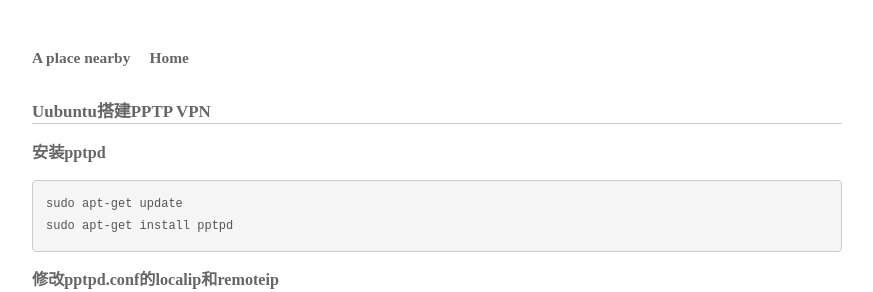
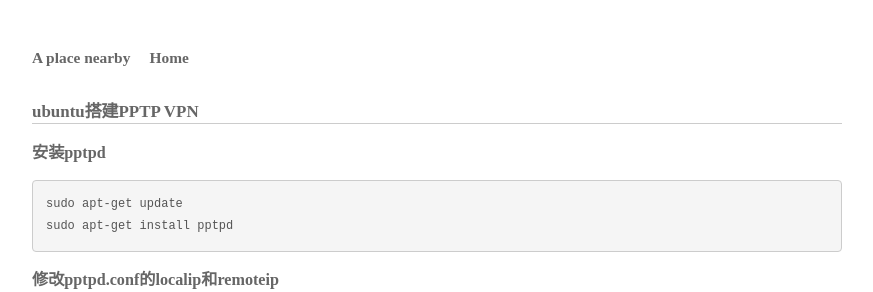
Before and after one commit to rissen/rissen.github.com, a Jekyll site: the page built from _posts/2015-12-23-setup-pptp-vpn-on-ubuntu.markdown, in a window 1280 px wide. Shown: the top 292 px of the page, without its empty margins (203-1076 px from the left). Built offline with Jekyll 4.4.1, drawn with Linux system fonts in a browser that asks for light colours.

Commit message:
Update 2015-12-23-setup-pptp-vpn-on-ubuntu.markdown

````diff
--- a/_posts/2015-12-23-setup-pptp-vpn-on-ubuntu.markdown
+++ b/_posts/2015-12-23-setup-pptp-vpn-on-ubuntu.markdown
@@ -6,7 +6,7 @@
 tags: [vpn,pptp]
 ---
 
-# Uubuntu搭建PPTP VPN
+# ubuntu搭建PPTP VPN
 
 ## 安装pptpd
 ```cmd
````
